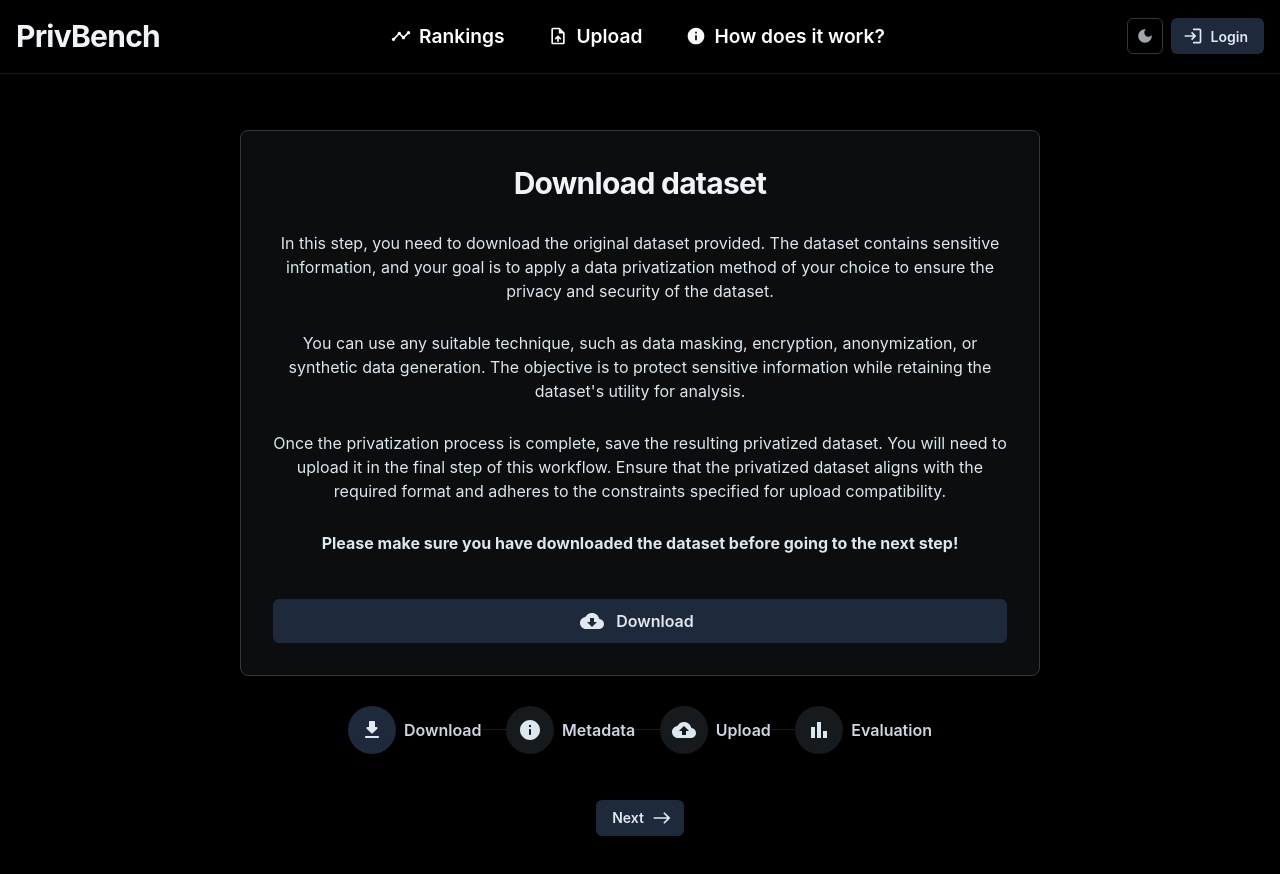
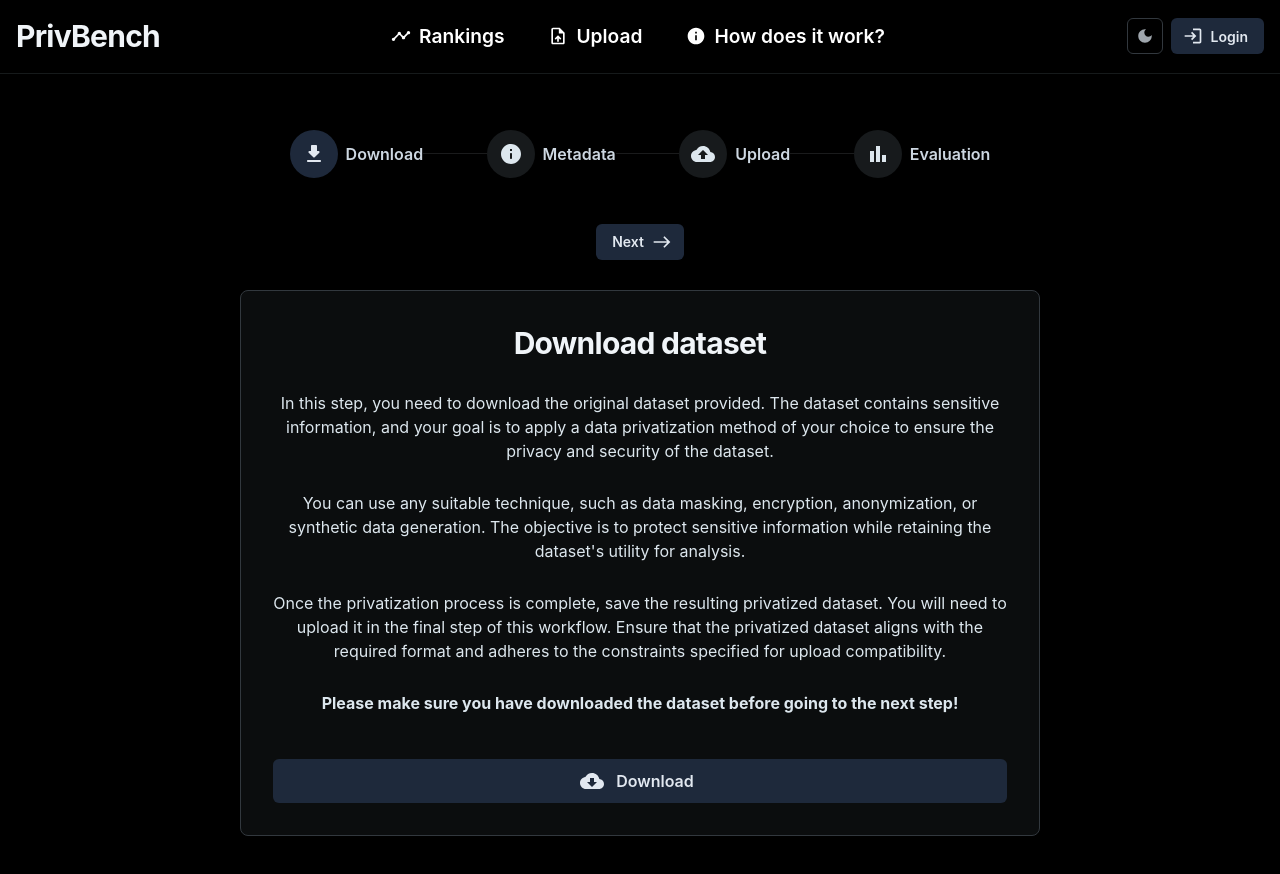
Before and after one commit to sjmeis/PrivBench, a React (Create React App) app in the folder frontend/: page /upload in a window 1280 px wide. Shown: the top 874 px of the page. Built offline with nearby package versions, Linux system fonts and the light colour scheme; no server answers.

Commit message:
put stepper on top and restructered file structure:

```diff
--- a/frontend/src/App.js
+++ b/frontend/src/App.js
@@ -6,7 +6,7 @@ import customTheme from "./Theme/CustomTheme";
 import { AuthProvider } from './contexts/AuthContext';
 
 // Components
-import Navbar from "./components/Navbar";
+import Navbar from "./components/shared/Navbar";
 // Pages
 import Home from "./pages/Home";
 import Login from "./pages/Login";
--- a/frontend/src/components/Navbar.js
+++ b/frontend/src/components/shared/Navbar.js
@@ -3,12 +3,12 @@ import { useNavigate } from "react-router-dom";
 import {Avatar, Dropdown, Grid, ListDivider, Menu, MenuButton, MenuItem, Stack, useColorScheme} from "@mui/joy";
 import { Box, Button, Typography } from "@mui/joy";
 import {DarkMode, Info, Timeline, UploadFile, Login} from "@mui/icons-material";
-import { useAuth } from '../contexts/AuthContext';
+import { useAuth } from '../../contexts/AuthContext';
 import SettingsRoundedIcon from '@mui/icons-material/SettingsRounded';
 import OpenInNewRoundedIcon from '@mui/icons-material/OpenInNewRounded';
 import LogoutRoundedIcon from '@mui/icons-material/LogoutRounded';
 import EmojiEventsIcon from '@mui/icons-material/EmojiEvents';
-import {generateRandomGravatarUrl} from "../utils/Gravatar";
+import {generateRandomGravatarUrl} from "../../utils/Gravatar";
 
 
 const Navbar = () => {
--- a/frontend/src/components/ProtectedRoute.js
+++ b/frontend/src/components/shared/ProtectedRoute.js
@@ -1,5 +1,5 @@
 import { Navigate, useLocation } from 'react-router-dom';
-import { useAuth } from '../contexts/AuthContext';
+import { useAuth } from '../../contexts/AuthContext';
 import { CircularProgress, Box } from '@mui/joy';
 
 const ProtectedRoute = ({ children }) => {
--- a/frontend/src/components/FinalStep.js
+++ b/frontend/src/components/upload/FinalStep.js
@@ -2,7 +2,7 @@ import { Typography, Card } from "@mui/joy";
 
 const FinalStep = () => {
     return (
-        <Card variant="outlined" sx={{ width: "100%", maxWidth: 600, mx: "auto", textAlign: "center", p: 3 }}>
+        <Card variant="outlined" sx={{ width: "100%", maxWidth: 800, mx: "auto", textAlign: "center", p: 3 }}>
             <Typography level="h2" mb={2}>
                 Evaluation in Progress
             </Typography>
--- a/frontend/src/pages/Upload.js
+++ b/frontend/src/pages/Upload.js
@@ -1,10 +1,10 @@
 import { Alert, Box, Button, Snackbar } from "@mui/joy";
 import { useState, Fragment } from "react";
 import {Close, East, Warning, West, BarChart} from "@mui/icons-material";
-import DownloadStep from "../components/DownloadStep";
-import UploadStep from "../components/UploadStep";
-import MetadataStep from "../components/MetadataStep";
-import FinalStep from "../components/FinalStep";
+import DownloadStep from "../components/upload/DownloadStep";
+import UploadStep from "../components/upload/UploadStep";
+import MetadataStep from "../components/upload/MetadataStep";
+import FinalStep from "../components/upload/FinalStep";
 import Stepper from "@mui/joy/Stepper";
 import Step, { stepClasses } from "@mui/joy/Step";
 import StepIndicator, { stepIndicatorClasses } from "@mui/joy/StepIndicator";
@@ -61,52 +61,12 @@ const Upload = () => {
 
     return (
         <Box display="flex" flexDirection="column" alignItems="center" padding={2}>
-            {/* Conditionally render components */}
-            {currentStep === 0 && <DownloadStep />}
-            {currentStep === 1 && <MetadataStep />}
-            {currentStep === 2 && (
-                <UploadStep
-                    storedFiles={storedFiles}
-                    handleFileChange={handleFileChange}
-                    handleDeleteFile={handleDeleteFile}
-                />
-            )}
-            {currentStep === 3 && <FinalStep />}
-
-            {/* Snackbar for error message */}
-            <Snackbar
-                open={openSnackbar}
-                autoHideDuration={6000} // Auto hide after 6000ms
-                onClose={() => setOpenSnackbar(false)}
-                anchorOrigin={{ vertical: "bottom", horizontal: "center" }}
-            >
-                <Alert
-                    startDecorator={<Warning />}
-                    variant="soft"
-                    color="danger"
-                    endDecorator={
-                        <Fragment>
-                            <Button
-                                size="small"
-                                color="inherit"
-                                onClick={() => setOpenSnackbar(false)}
-                                style={{ background: "none", border: "none", cursor: "pointer" }}
-                            >
-                                <Close fontSize="small" />
-                            </Button>
-                        </Fragment>
-                    }
-                >
-                    {errorMessage}
-                </Alert>
-            </Snackbar>
-
             {/* Horizontal Stepper */}
             <Stepper
                 size="lg"
                 sx={{
-                    width: "50%",
-                    marginTop: "30px",
+                    width: "60%",
+                    maxWidth: '1000px',
                     marginBottom: "30px",
                     "--StepIndicator-size": "3rem",
                     "--Step-connectorInset": "0px",
@@ -195,7 +155,7 @@ const Upload = () => {
             </Stepper>
 
             {/* Navigation Buttons */}
-            <Box mt={2} display="flex" gap={2}>
+            <Box mt={2} sx={{ marginBottom: '30px'}} display="flex" gap={2}>
                 {currentStep > 0 && currentStep < 3 && (
                     <Button
                         variant="soft"
@@ -226,6 +186,48 @@ const Upload = () => {
                     </Button>
                 )}
             </Box>
+
+
+            {/* Conditionally render components */}
+            {currentStep === 0 && <DownloadStep />}
+            {currentStep === 1 && <MetadataStep />}
+            {currentStep === 2 && (
+                <UploadStep
+                    storedFiles={storedFiles}
+                    handleFileChange={handleFileChange}
+                    handleDeleteFile={handleDeleteFile}
+                />
+            )}
+            {currentStep === 3 && <FinalStep />}
+
+            {/* Snackbar for error message */}
+            <Snackbar
+                open={openSnackbar}
+                autoHideDuration={6000} // Auto hide after 6000ms
+                onClose={() => setOpenSnackbar(false)}
+                anchorOrigin={{ vertical: "bottom", horizontal: "center" }}
+            >
+                <Alert
+                    startDecorator={<Warning />}
+                    variant="soft"
+                    color="danger"
+                    endDecorator={
+                        <Fragment>
+                            <Button
+                                size="small"
+                                color="inherit"
+                                onClick={() => setOpenSnackbar(false)}
+                                style={{ background: "none", border: "none", cursor: "pointer" }}
+                            >
+                                <Close fontSize="small" />
+                            </Button>
+                        </Fragment>
+                    }
+                >
+                    {errorMessage}
+                </Alert>
+            </Snackbar>
+
         </Box>
     );
 };
--- a/frontend/src/routes/ProtectedRoutes.js
+++ b/frontend/src/routes/ProtectedRoutes.js
@@ -1,6 +1,6 @@
 import {useCurrentUser} from "../contexts/AuthContext";
 import {Navigate, Outlet} from "react-router-dom";
-import LoadingSpinner from "../components/LoadingSpinner";
+import LoadingSpinner from "../components/shared/LoadingSpinner";
 
 
 export default function ProtectedRoutes(){
```
Also changed, not shown: frontend/src/components/shared/LoadingSpinner.js (renamed from frontend/src/components/LoadingSpinner.js), frontend/src/components/upload/DownloadStep.js (renamed from frontend/src/components/DownloadStep.js), frontend/src/components/upload/MetadataStep.js (renamed from frontend/src/components/MetadataStep.js), frontend/src/components/upload/UploadStep.js (renamed from frontend/src/components/UploadStep.js).
